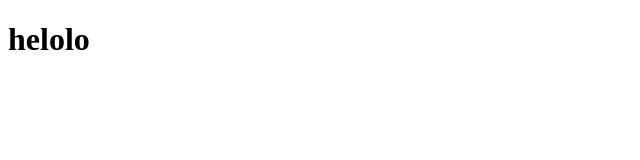
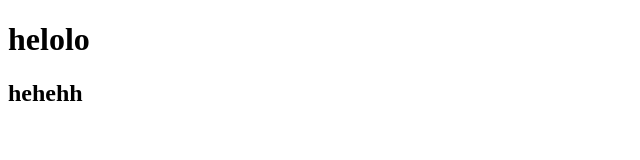
Before and after one commit to Doh221/tak, a plain HTML site: page index.html in a window 1280 px wide. Shown: the whole page, without its empty margins (0-640 px from the left). Drawn offline with Linux system fonts and the light colour scheme.

Commit message:
added h2

```diff
--- a/index.html
+++ b/index.html
@@ -7,5 +7,6 @@
 	</head>
 	<body>
 		<h1>helolo</h1>
+        <h2>hehehh</h2>
 	</body>
 </html>
```
